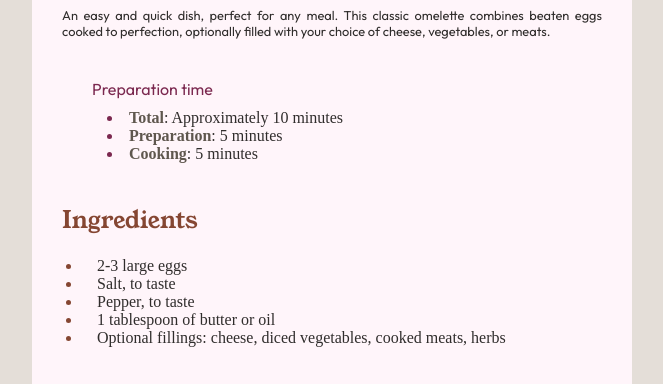
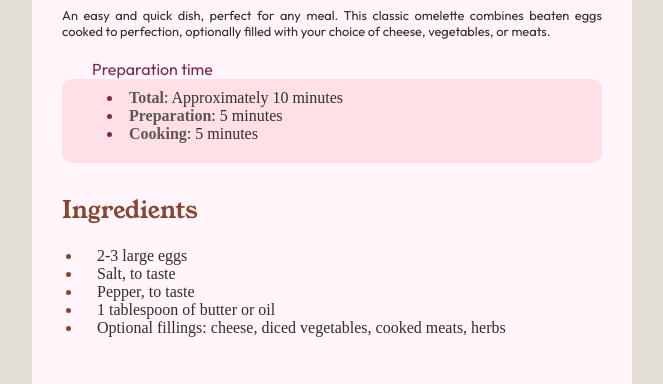
Before and after one commit to JPedroCSz/recipe-page-ftmentor, a plain HTML site: page index.html in a window 1280 px wide. Shown: the part 400-784 px from the top of the page, without its empty margins (308-971 px from the left). Drawn offline with Linux system fonts and the light colour scheme.

Commit message:
Update style.css

```diff
--- a/css/style.css
+++ b/css/style.css
@@ -64,7 +64,7 @@ h3 {
   font-weight: 400;
   font-size: 1em;
   color: var(--dark-raspberry);
-  margin-top: 40px;
+  margin-top: 10px;
   text-indent: 30px;
 }
 
@@ -74,7 +74,7 @@ p {
   font-size: 0.8em;
   text-align: justify;
   color: var(--dark-charcoal);
-  margin: 10px 0px 10px 0px;
+  margin: 10px 0px 20px 0px;
 }
 
 strong {
@@ -87,7 +87,9 @@ span {
 }
 
 header ul {
-  padding: 10px;
+  background-color: rgba(255, 192, 203, 0.400);
+  padding: 10px 10px 20px 10px;
+  border-radius: 10px;
   list-style-position: inside;
   color: var(--dark-raspberry);
   text-indent: 35px;
@@ -105,11 +107,6 @@ header ul li {
 .ingredientes ul li {
   text-indent: 15px;
 }
-
-/* .instrucoes {
-  padding-bottom: 5px;
-  border-bottom: 1px solid rgba(0, 0, 0, 0.2);
-}  */
 
 .instrucoes ol {
   padding: 20px;
@@ -136,8 +133,7 @@ tr {
   border-bottom: 1px solid rgba(0, 0, 0, 0.2);
 }
 
-th,
-td {
+th, td {
   padding: 10px;
   font-family: var(--fonte-texto);
   font-size: 0.8em;
```
